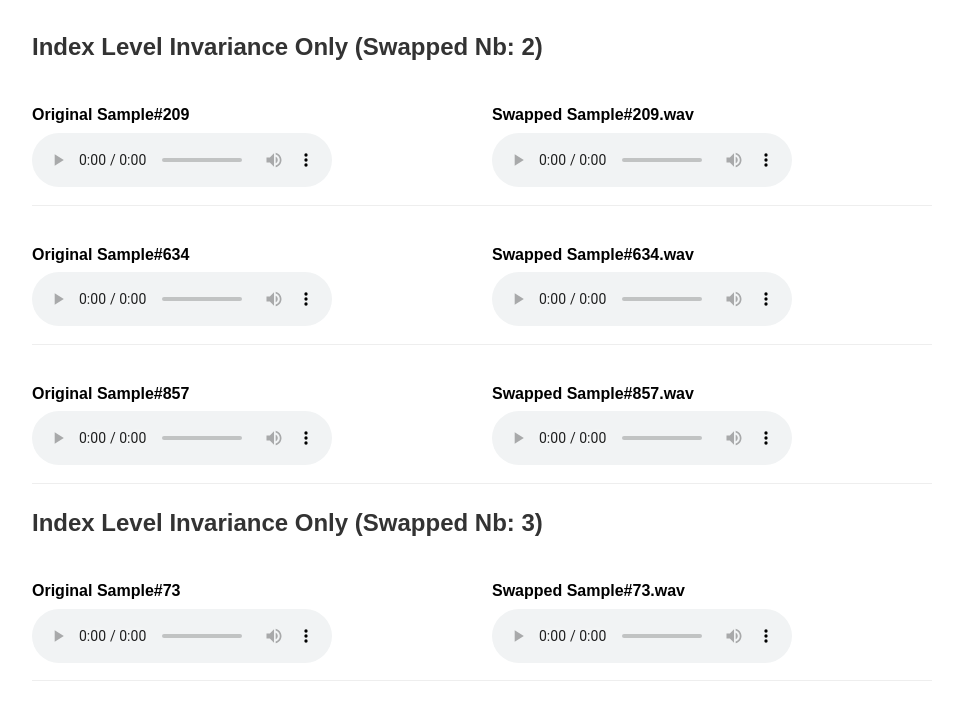
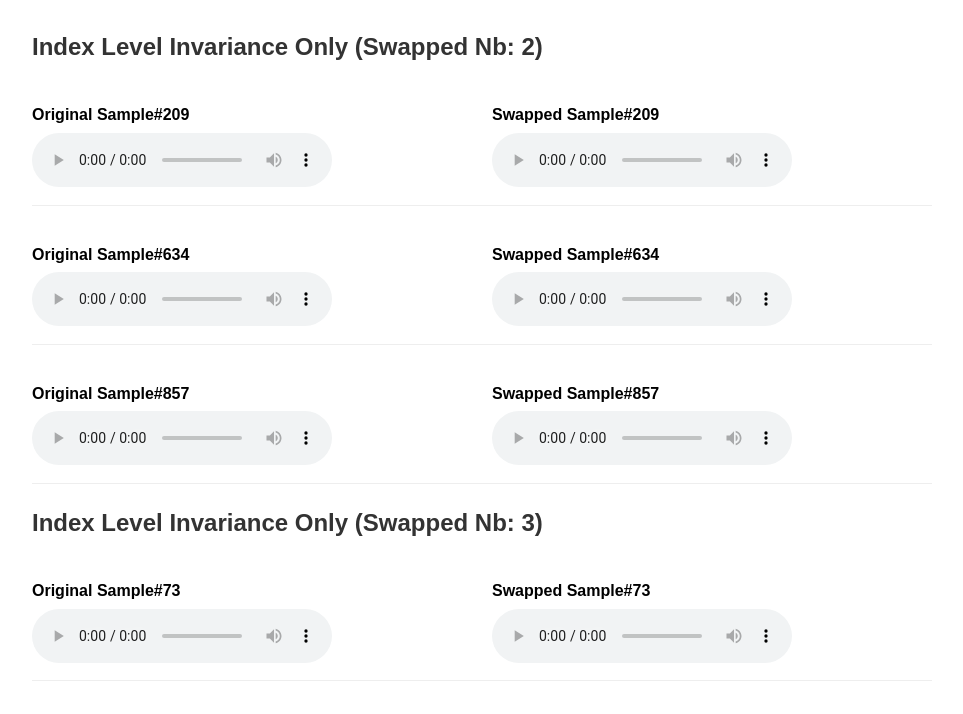
Before and after one commit to XiaodanChenSheldan/Rank-order-Coding-Audio-Samples, a plain HTML site: page index.html in a window 1280 px wide. Shown: the part 86-800 px from the top of the page, without its empty margins (158-1121 px from the left). Drawn offline with Linux system fonts and the light colour scheme.

Commit message:
Update index.html

```diff
--- a/index.html
+++ b/index.html
@@ -131,7 +131,7 @@
             </audio>
           </div>
           <div class="audio-block">
-            <p>Swapped Sample#${id}.wav</p>
+            <p>Swapped Sample#${id}</p>
             <audio controls>
               <source src="${swappedPath}" type="audio/wav">
               Your browser does not support the audio element.
```
